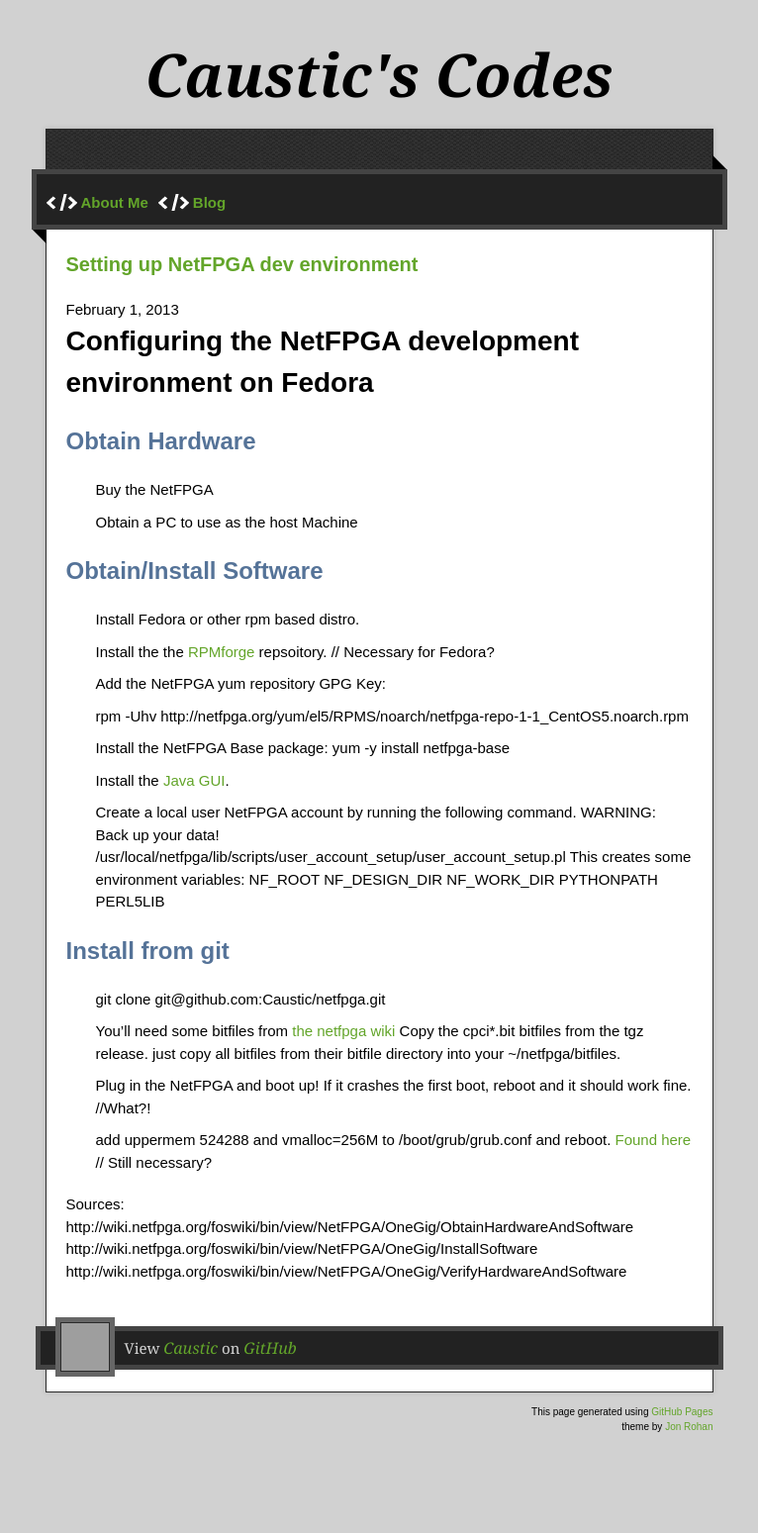
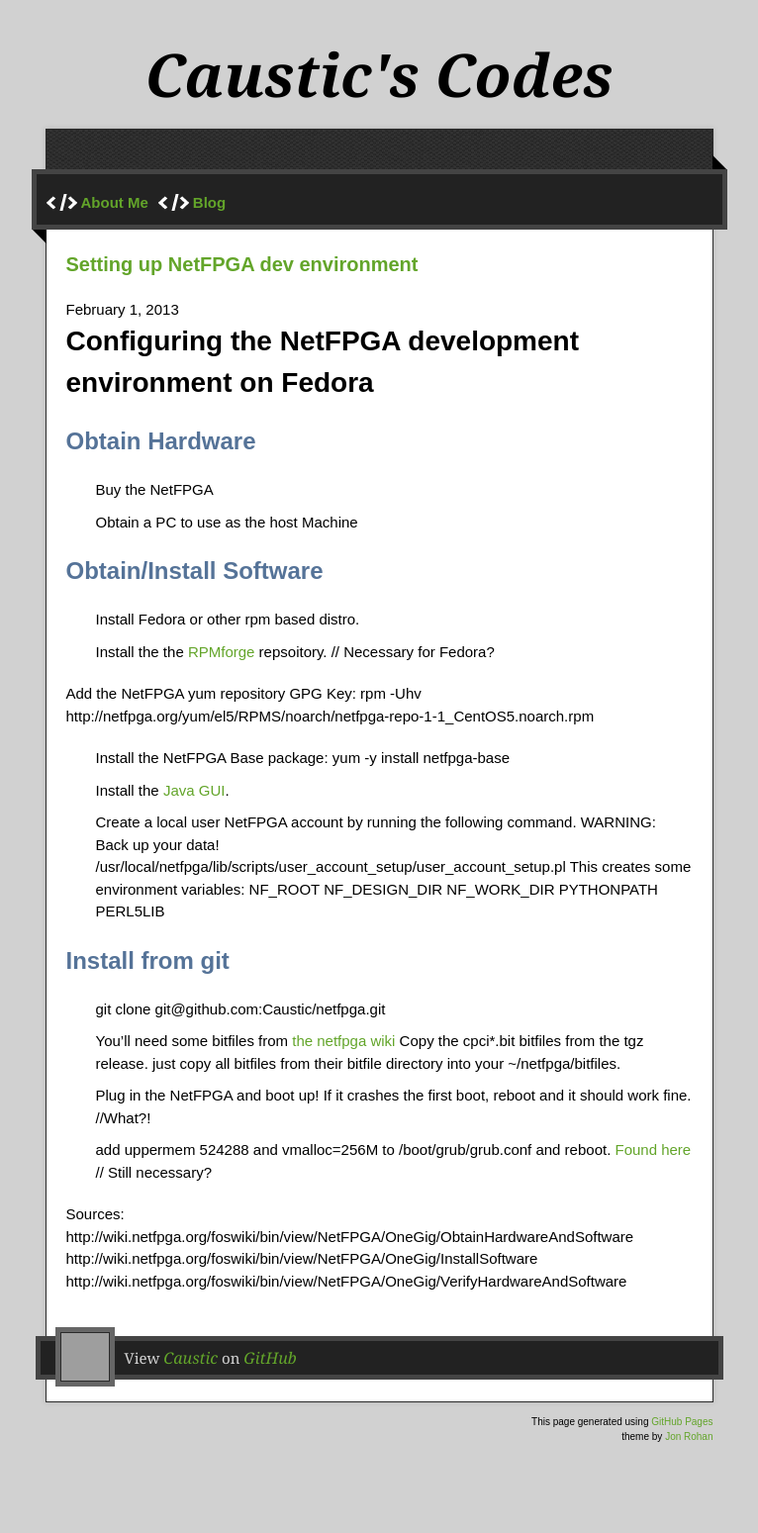
Before and after one commit to Caustic/caustic.github.com, a Jekyll site: the page built from _posts/13-02-01-netfpga-environment.markdown, in a window 1280 px wide. Shown: the whole page at 99% size, without its empty margins (257-1023 px from the left). Built offline with Jekyll 4.4.1, drawn with Linux system fonts in a browser that asks for light colours; nearby versions of some CDN libraries; Markdown is read by kramdown in place of the engine named in the settings; some of the changed lines change nothing that is shown; grey boxes are pictures that could not be loaded.

Commit message:
bug with li/code?

```diff
--- a/_posts/13-02-01-netfpga-environment.markdown
+++ b/_posts/13-02-01-netfpga-environment.markdown
@@ -14,9 +14,10 @@
 
 1. Install Fedora or other rpm based distro.
 2. Install the the [RPMforge](http://wiki.centos.org/AdditionalResources/Repositories/RPMForge) repsoitory. // Necessary for Fedora?
-3. Add the NetFPGA yum repository GPG Key:
 
+Add the NetFPGA yum repository GPG Key:
     rpm -Uhv http://netfpga.org/yum/el5/RPMS/noarch/netfpga-repo-1-1_CentOS5.noarch.rpm
+
 4. Install the NetFPGA Base package:
     yum -y install netfpga-base
 5. Install the [Java GUI](http://wiki.netfpga.org/foswiki/bin/view/NetFPGA/OneGig/InstallJavaGUI20).
```
